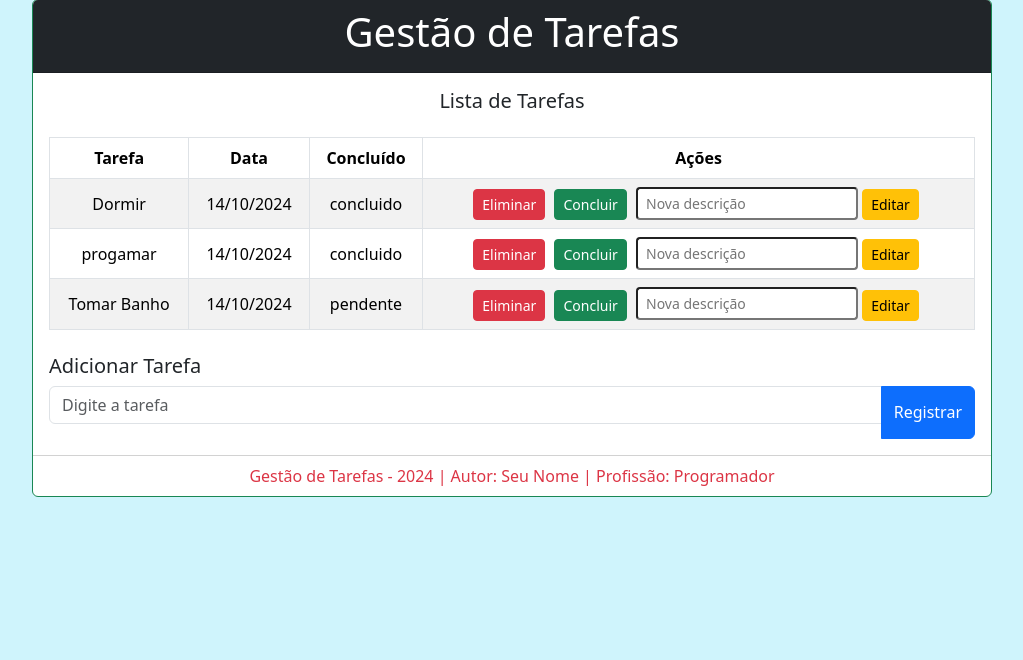
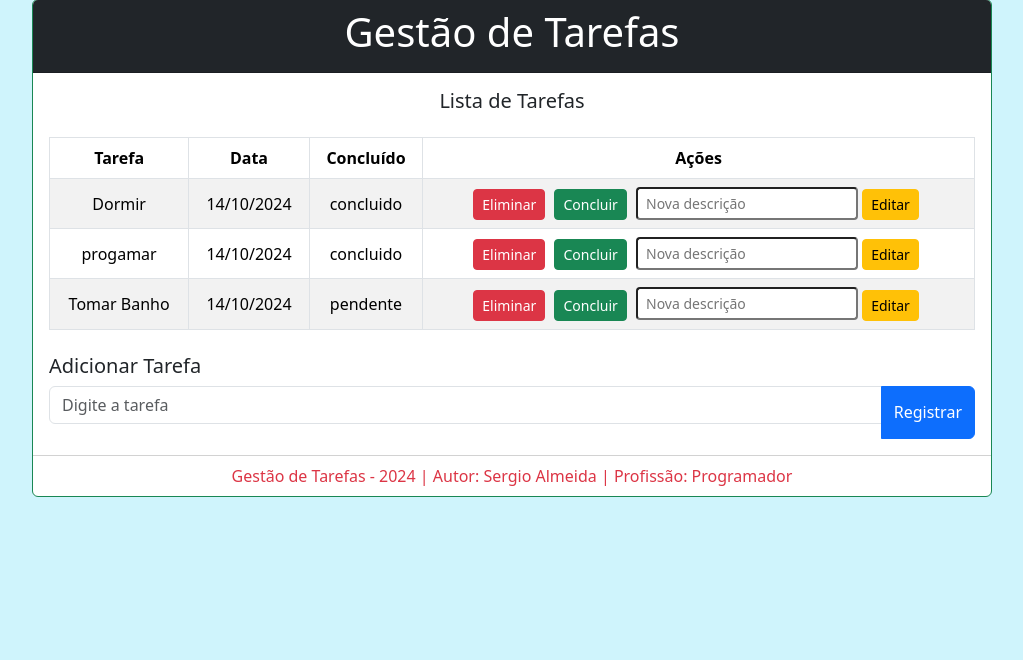
Before and after one commit to staser90/gestao-tarefas, a Flask app: page /home in a window 1280 px wide. Shown: the part 99-759 px from the top of the page, without its empty margins (128-1151 px from the left). Run offline with Flask 3, Linux system fonts and the light colour scheme.

Commit message:
nome do autor alterado

```diff
--- a/templates/home.html
+++ b/templates/home.html
@@ -62,7 +62,7 @@
             </div>
 
             <div class="card-footer bg-transparent text-danger">
-              Gestão de Tarefas - 2024 | Autor: Seu Nome | Profissão: Programador
+              Gestão de Tarefas - 2024 | Autor: Sergio Almeida | Profissão: Programador
             </div>
         </div>
     </div>
```
